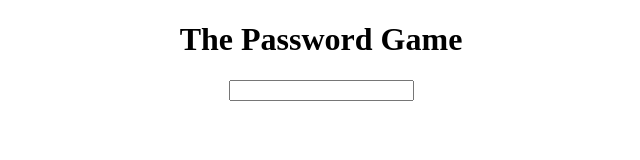
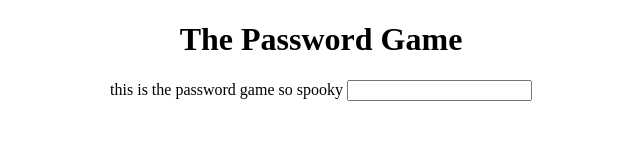
Before and after one commit to agentN86/passwordgame, a plain HTML site: page index.html in a window 1280 px wide. Shown: the whole page, without its empty margins (319-959 px from the left). Drawn offline with Linux system fonts and the light colour scheme.

Commit message:
Making sure VSCode on mac works

```diff
--- a/index.html
+++ b/index.html
@@ -7,6 +7,7 @@
 </head>
 <body align="center">
     <h1>The Password Game</h1>
+    this is the password game so spooky
     <input>
 </body>
 </html>
```
